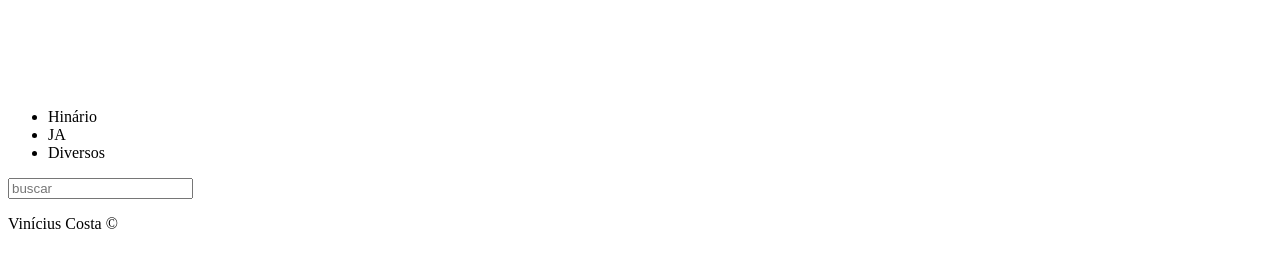
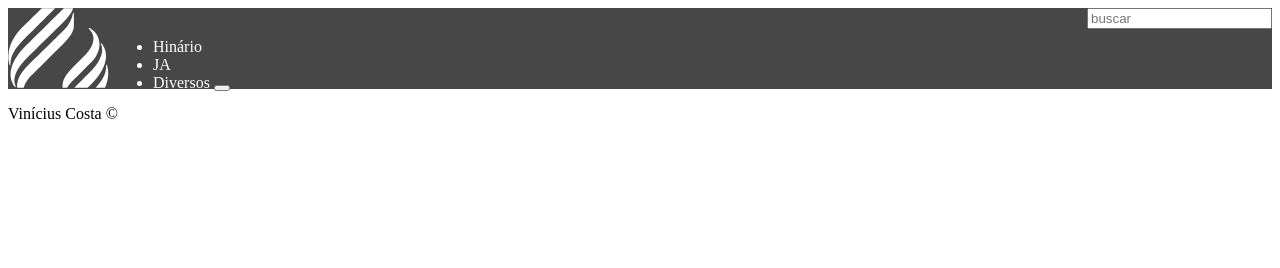
Before and after one commit to vcspc/hinario_de_bolso, a plain HTML site: page index.html in a window 1280 px wide. Drawn offline with Linux system fonts and the light colour scheme.

Commit message:
Organização dos elementos

```diff
--- a/index.html
+++ b/index.html
@@ -5,18 +5,20 @@
     <meta http-equiv="X-UA-Compatible" content="IE=edge">
     <meta name="viewport" content="width=device-width, initial-scale=1.0">
     <title>Hinário de Bolso</title>
+    <link rel="stylesheet" href="style.css">
 </head>
 <header>
-    <div>
+    <div class="cabecalho">
         <img class="logo" src="assets/logo.svg" alt="logo">
-        <nav>
-            <ul class="menu">
-                <li>Hinário</li>
-                <li>JA</li>
-                <li>Diversos</li>
+        <nav class="menu">
+            <ul class="menu-lista">
+                <li class="item">Hinário</li>
+                <li class="item">JA</li>
+                <li class="item">Diversos</li>
             </ul>
         </nav>
         <input id="input-busca" type="text" placeholder="buscar">
+        <button id="botao-busca"></button>
     </div>
 </header>
 <body>
@@ -27,7 +29,7 @@
     </div>
 </body>
 <footer>
-    <div class="cabecalho">
+    <div class="rodape">
        <p>Vinícius Costa &copy;</p>
     </div>
 </footer>
--- /dev/null
+++ b/style.css
@@ -0,0 +1,27 @@
+.cabecalho {
+    height: 81px;
+    background-color: #474747;
+}
+
+.logo {
+    display: inline-block;
+    fill: #7A7A7B;
+}
+
+.menu {
+    display: inline-block;
+}
+
+.menu-lista {
+    color: white;
+    display: inline-block;
+}
+
+#input-busca {
+    float: right
+
+}
+
+#botao-busca{
+    display: inline-block;
+}
```
